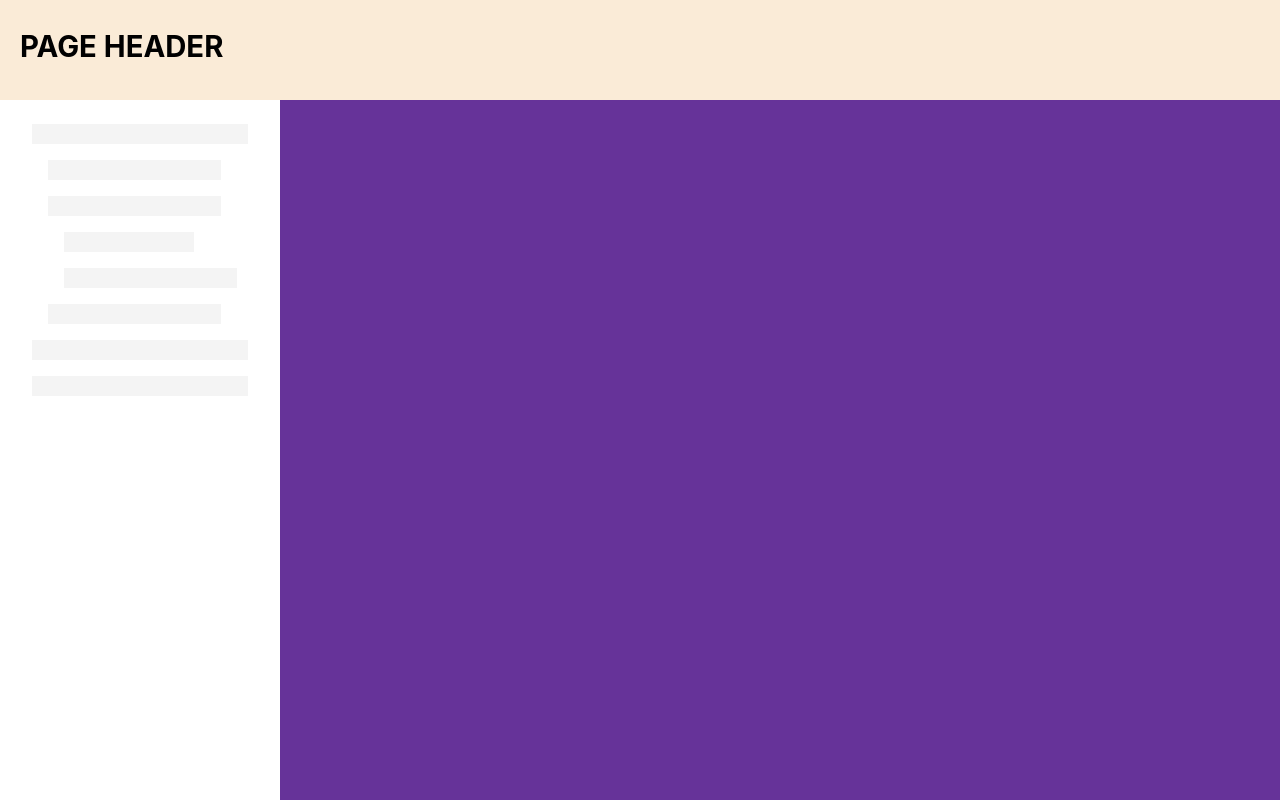
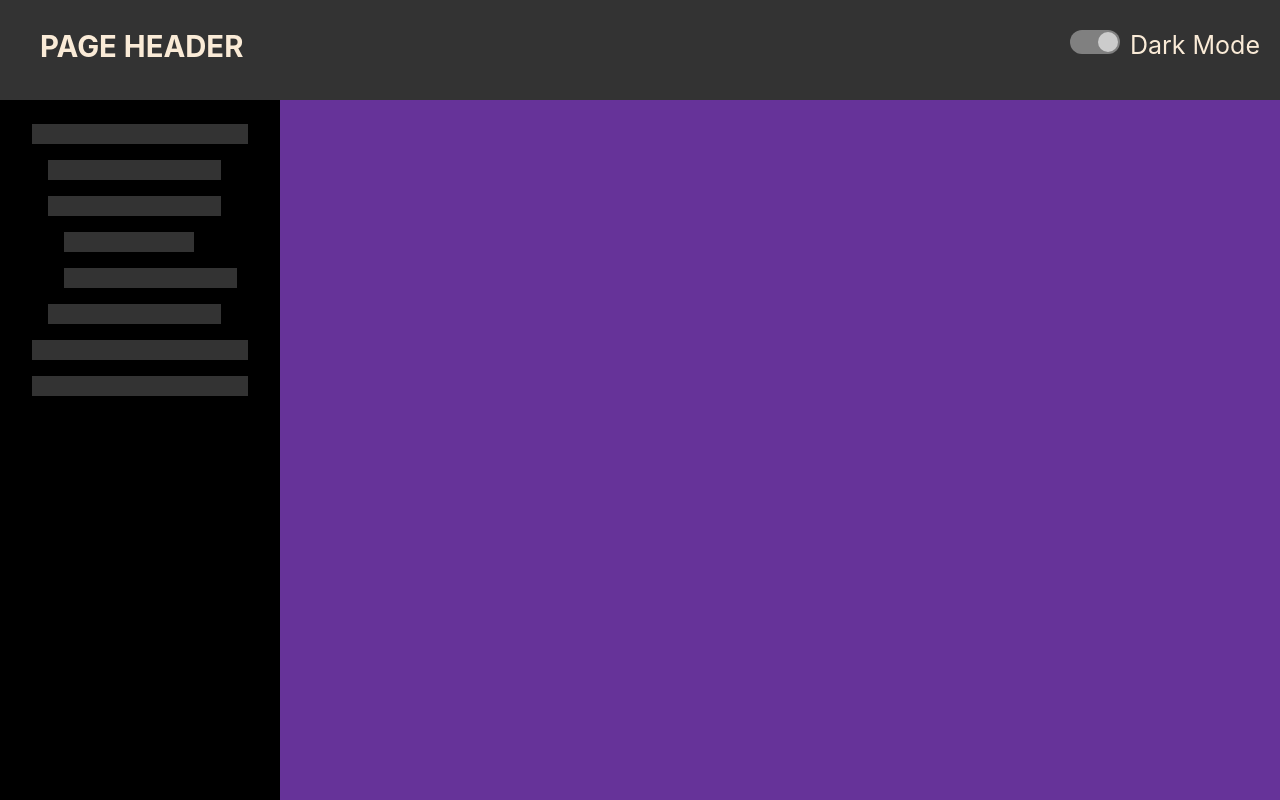
Before and after one commit to Mithc/table_of_content, a React (Create React App) app: page / in a window 1280 px wide. Built offline with nearby package versions, Linux system fonts and the light colour scheme; the HTML template or start-up script is replaced by a standard one.

Commit message:
[006] implemented Theme Context and dark theme styles for header and placeholder

```diff
--- a/src/App.scss
+++ b/src/App.scss
@@ -4,12 +4,18 @@
     height: 100vh;
 
     .header {
+        transition: background-color 0.3s ease-in-out;
         height: 100px;
         background-color: antiquewhite;
         width: 100%;
         font-size: 25px;
         display: flex;
+        flex-direction: row;
+        justify-content: space-between;
+
         .header-text {
+            margin-left: 20px;
+            transition: color 0.3s ease-in-out;
             padding-left: 20px;
         }
     }
@@ -19,4 +25,77 @@
         flex-direction: column;
         justify-content: left;
     }
+
+    .switch {
+        margin-top: 30px;
+        margin-right: 10px;
+        position: relative;
+        display: inline-block;
+        width: 50px;
+        height: 24px;
+
+        input {
+            opacity: 0;
+            width: 0;
+            height: 0;
+        }
+    }
+
+    .slider {
+        position: absolute;
+        cursor: pointer;
+        top: 0;
+        left: 0;
+        right: 0;
+        bottom: 0;
+        background-color: #ccc;
+        transition: 0.4s;
+        border-radius: 34px;
+
+        &.round {
+            border-radius: 34px;
+
+            &::before {
+                position: absolute;
+                content: '';
+                height: 20px;
+                width: 20px;
+                left: 2px;
+                bottom: 2px;
+                background-color: white;
+                transition: 0.4s;
+                border-radius: 50%;
+            }
+        }
+    }
+
+    input:checked + .slider.round {
+        background-color: #808080;
+        transition: background-color 0.3s ease-in-out;
+
+        &::before {
+            left: calc(100% - 22px);
+            background-color: #ccc;
+        }
+    }
+
+    .label {
+        margin-top: 27px;
+        margin-right: 20px;
+        transition: color 0.3s ease-in-out;
+    }
+
+    &.dark {
+        .header {
+            background-color: #333;
+
+            .header-text {
+                color: antiquewhite;
+            }
+
+            .label {
+                color: antiquewhite;
+            }
+        }
+    }
 }
--- a/src/App.tsx
+++ b/src/App.tsx
@@ -1,18 +1,38 @@
-import React, { type JSX } from 'react'
+import React, {type JSX, useState} from 'react'
 import './App.scss'
 import Sidebar from './components/Sidebar'
+import {Theme, ThemeContext} from './context/ThemeContext'
 
-function App (): JSX.Element {
+function App(): JSX.Element {
+    const [theme, setTheme] = useState<Theme>('dark')
+    const toggleTheme = () => {
+        setTheme(theme === 'dark' ? 'light' : 'dark')
+    }
     return (
-        <div className="app-container">
-            <header className={'header'}>
-                <h3 className={'header-text'}>PAGE HEADER</h3>
+        <ThemeContext.Provider value={theme}>
+            <div className={`app-container ${theme}`}>
+                <header className="header">
+                    <h3 className="header-text">PAGE HEADER</h3>
+
+                    {/*Could be moved to another component*/}
+                    <div className="theme-switch">
+                        <label className="switch">
+                            <input
+                                type="checkbox"
+                                onChange={toggleTheme}
+                                checked={theme === 'dark'}
+                            />
+                            <span className="slider round"></span>
+                        </label>
+                        <span className="label">Dark Mode</span>
+                    </div>
                 </header>
                 <div className="body-container">
-                <Sidebar />
+                    <Sidebar/>
                     <></>
                 </div>
             </div>
+        </ThemeContext.Provider>
     )
 }
 
--- a/src/components/Placeholder.scss
+++ b/src/components/Placeholder.scss
@@ -2,14 +2,14 @@
     display: flex;
     flex-direction: column;
     gap: 16px;
-    padding-top: 24px;
-    margin: 0 32px;
-}
-
+    padding: 24px 32px 0;
+    transition: background-color 0.3s ease-in-out;
+    height: calc(100vh - 124px);
     .rectangle {
         width: 100px;
         height: 20px;
         background-color: #f4f4f4;
+        transition: background-color 0.3s ease-in-out;
 
         &.w80 {
             width: 80%;
@@ -31,3 +31,11 @@
             margin-left: 32px;
         }
     }
+
+    &.dark {
+        background-color: black;
+        .rectangle {
+            background-color: #333333;
+        }
+    }
+}
--- a/src/components/Placeholder.tsx
+++ b/src/components/Placeholder.tsx
@@ -1,9 +1,11 @@
-import React from 'react'
+import React, { useContext } from 'react'
 import './Placeholder.scss'
+import { ThemeContext } from '../context/ThemeContext'
 
 const Placeholder: React.FC = () => {
-  return (
-        <div className="placeholder">
+    const theme = useContext(ThemeContext)
+    return (
+        <div className={`placeholder ${theme}`}>
             <div className="rectangle w100"></div>
             <div className="rectangle l1 w80"></div>
             <div className="rectangle l1 w80"></div>
@@ -13,7 +15,7 @@ const Placeholder: React.FC = () => {
             <div className="rectangle w100"></div>
             <div className="rectangle w100"></div>
         </div>
-  )
+    )
 }
 
 export default Placeholder
--- a/src/components/Sidebar.tsx
+++ b/src/components/Sidebar.tsx
@@ -3,11 +3,11 @@ import Tree from './Tree'
 import './Sidebar.scss'
 
 const Sidebar: React.FC = () => {
-  return (
+    return (
         <div className={'sidebar'}>
             <Tree></Tree>
         </div>
-  )
+    )
 }
 
 export default Sidebar
--- /dev/null
+++ b/src/context/ThemeContext.ts
@@ -0,0 +1,5 @@
+import { createContext } from 'react'
+
+export type Theme = 'light' | 'dark'
+
+export const ThemeContext = createContext<Theme | undefined>(undefined)
```
Also changed, not shown: eslint.json (deleted, +0 -27 lines), src/components/Tree.tsx (+4 -4 lines), .eslintrc.json, src/interfaces/Page.ts (indentation only), src/interfaces/ThemeContext.ts (added), 1 other file (tests, documents, lock files or other folders). Lines whose indentation alone changed are shown as unchanged.
